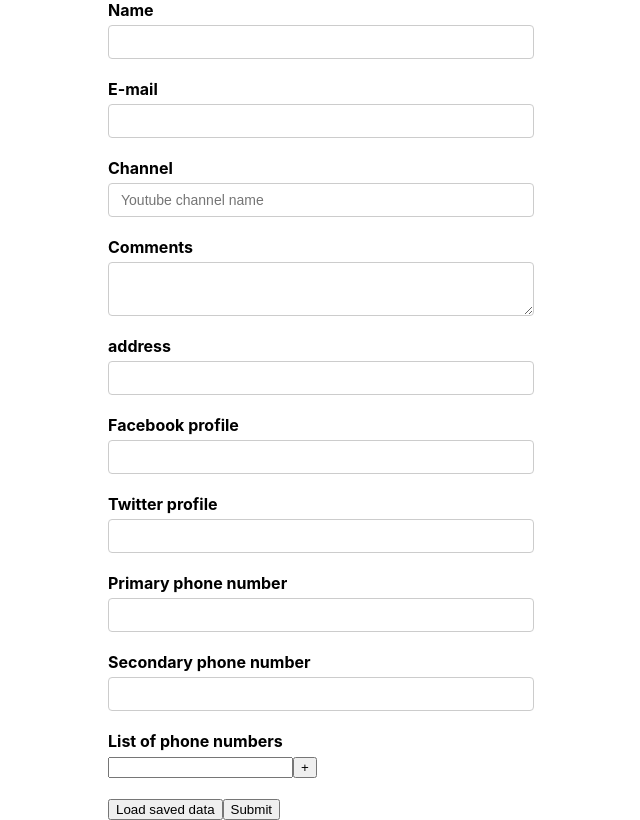
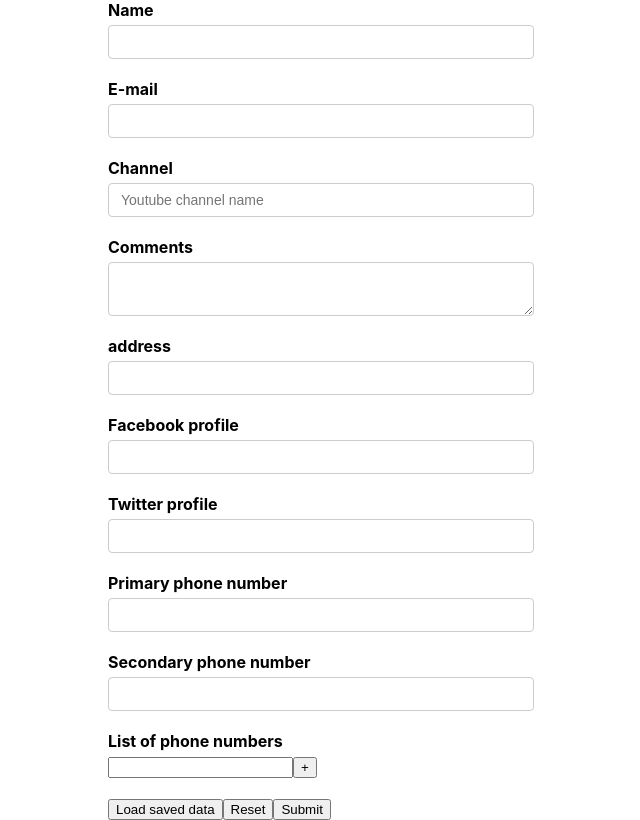
Before and after one commit to ibrahimdenizz/react-formik-playground, a React (Create React App) app in the folder simple-form/: page / in a window 1280 px wide. Shown: the whole page, without its empty margins (319-959 px from the left). Built offline with nearby package versions, Linux system fonts and the light colour scheme.

Commit message:
Add reset form data

```diff
--- a/simple-form/src/components/YoutubeForm.js
+++ b/simple-form/src/components/YoutubeForm.js
@@ -41,6 +41,7 @@
 const onSubmit = (values, onSubmitProps) => {
   console.log("Form values", values);
   onSubmitProps.setSubmitting(false);
+  onSubmitProps.resetForm();
 };
 
 const validationSchema = Yup.object({
@@ -206,6 +207,7 @@
             <button type="button" onClick={() => setFormValues(savedValues)}>
               Load saved data
             </button>
+            <button type="reset">Reset</button>
             <button
               type="submit"
               disabled={!formik.isValid || formik.isSubmitting}
```
